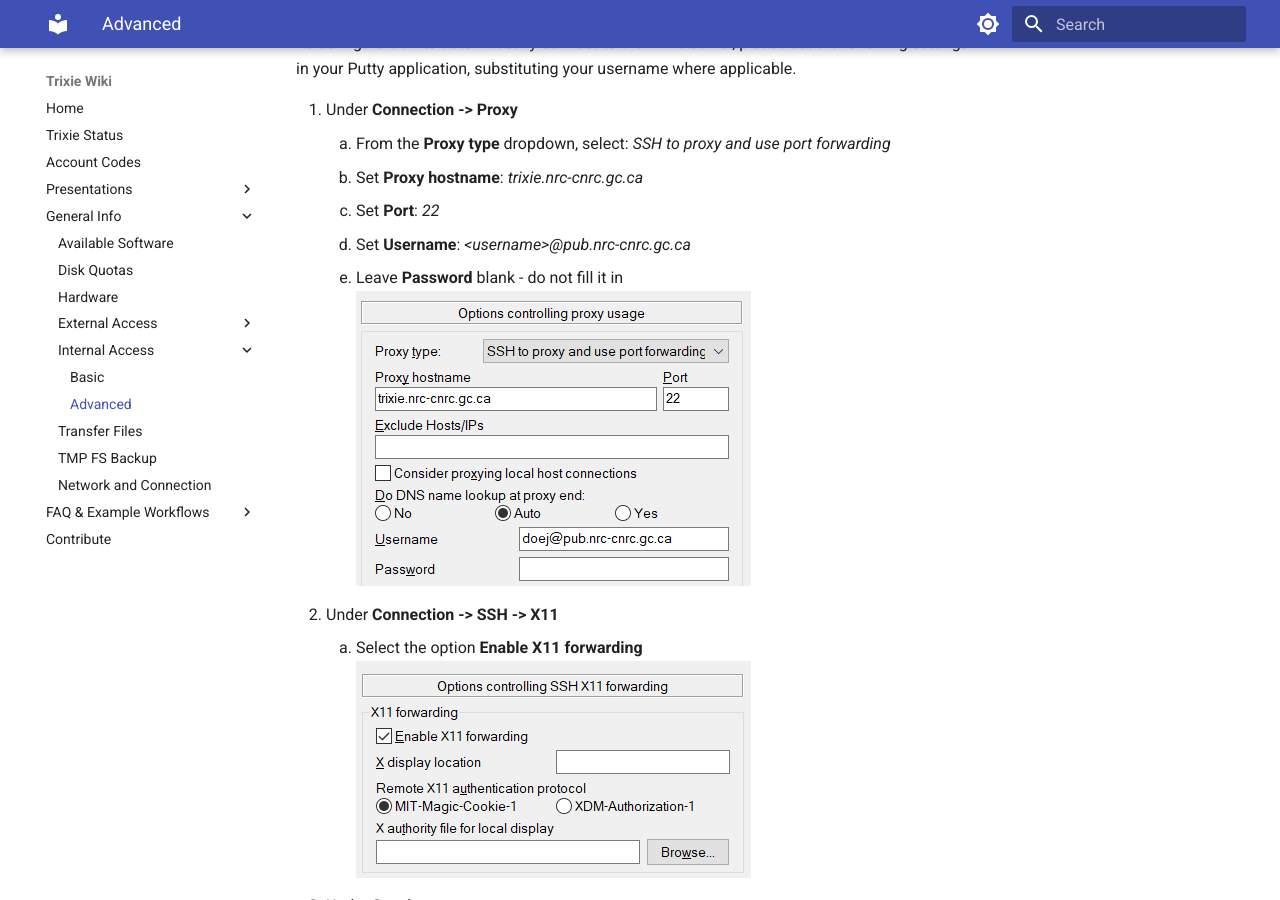
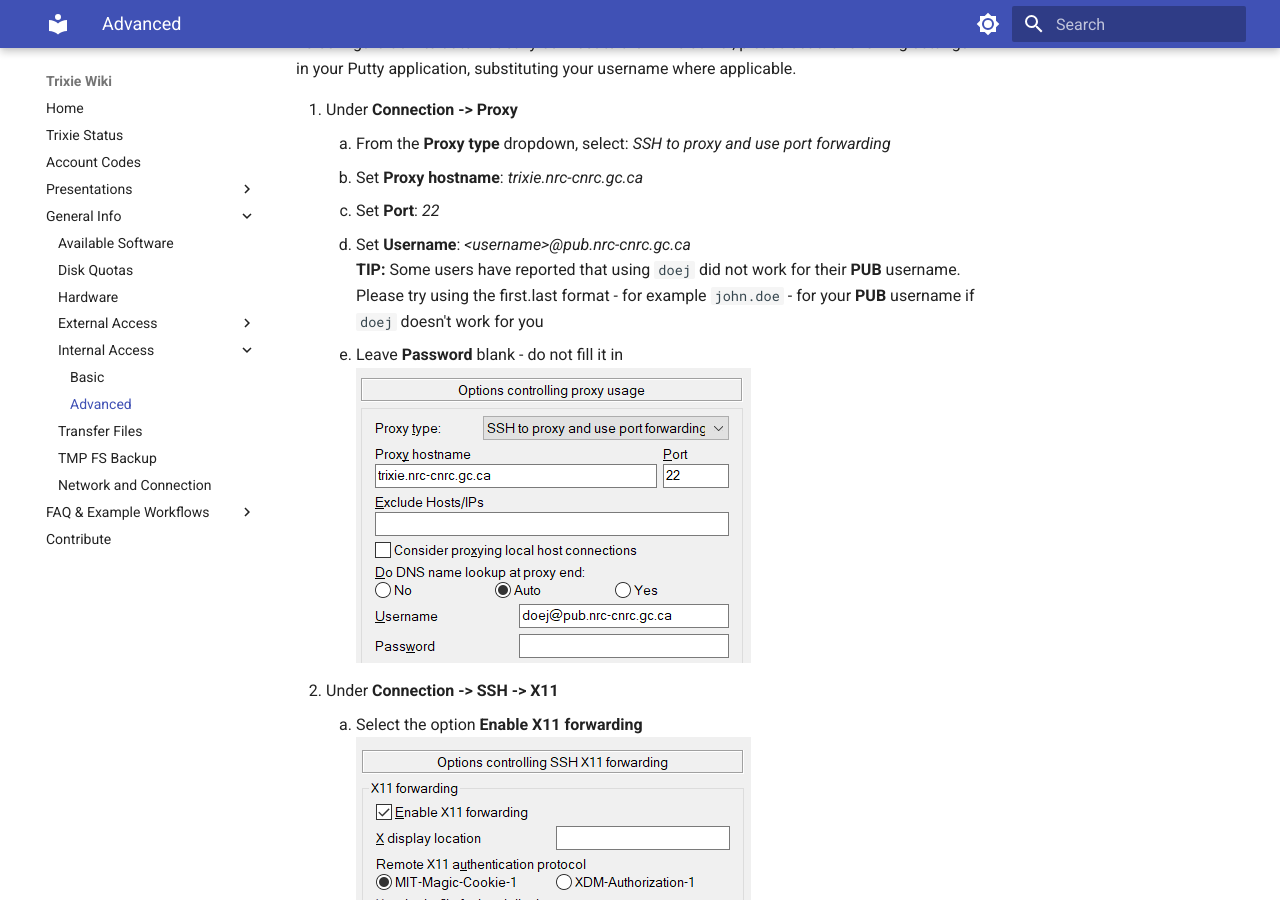
Before and after one commit to ai4d-iasc/trixie, an MkDocs documentation site: the page built from docs/Internal-Access-Advanced-Configuration.md, in a window 1280 px wide and 900 px high, scrolled down 1255 px. Built offline with MkDocs 1.6.1 and Material for MkDocs 9.7.7, drawn with Linux system fonts in a browser that asks for light colours.

Commit message:
Docs: Added tip to windows instructions

```diff
--- a/docs/Internal-Access-Advanced-Configuration.md
+++ b/docs/Internal-Access-Advanced-Configuration.md
@@ -53,7 +53,10 @@ in your Putty application, substituting your username where applicable.
       1. From the **Proxy type** dropdown, select: *SSH to proxy and use port forwarding*
       1. Set **Proxy hostname**: *trixie.nrc-cnrc.gc.ca*
       1. Set **Port**: *22*
-      1. Set **Username**: *<username\>@pub.nrc-cnrc.gc.ca*
+      1. Set **Username**: *<username\>@pub.nrc-cnrc.gc.ca*<br>
+         **TIP:** Some users have reported that using `doej` did not work for their **PUB** username.
+         Please try using the first.last format - for example `john.doe` - for your **PUB** username if
+         `doej` doesn't work for you
       1. Leave **Password** blank - do not fill it in<br>
       ![trixie putty](images/trixie-putty-5.png)<br>
 1. Under **Connection -> SSH -> X11**
```
